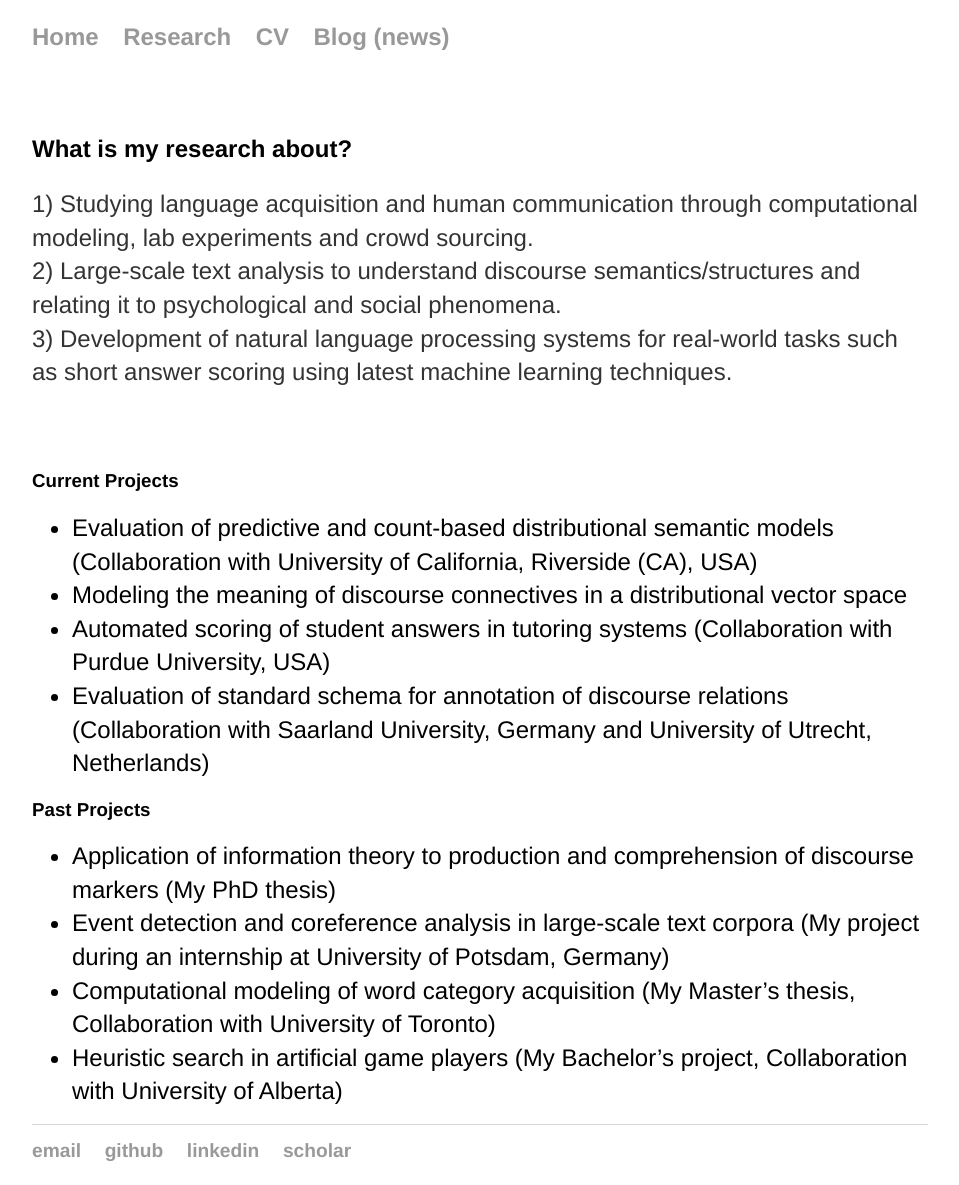
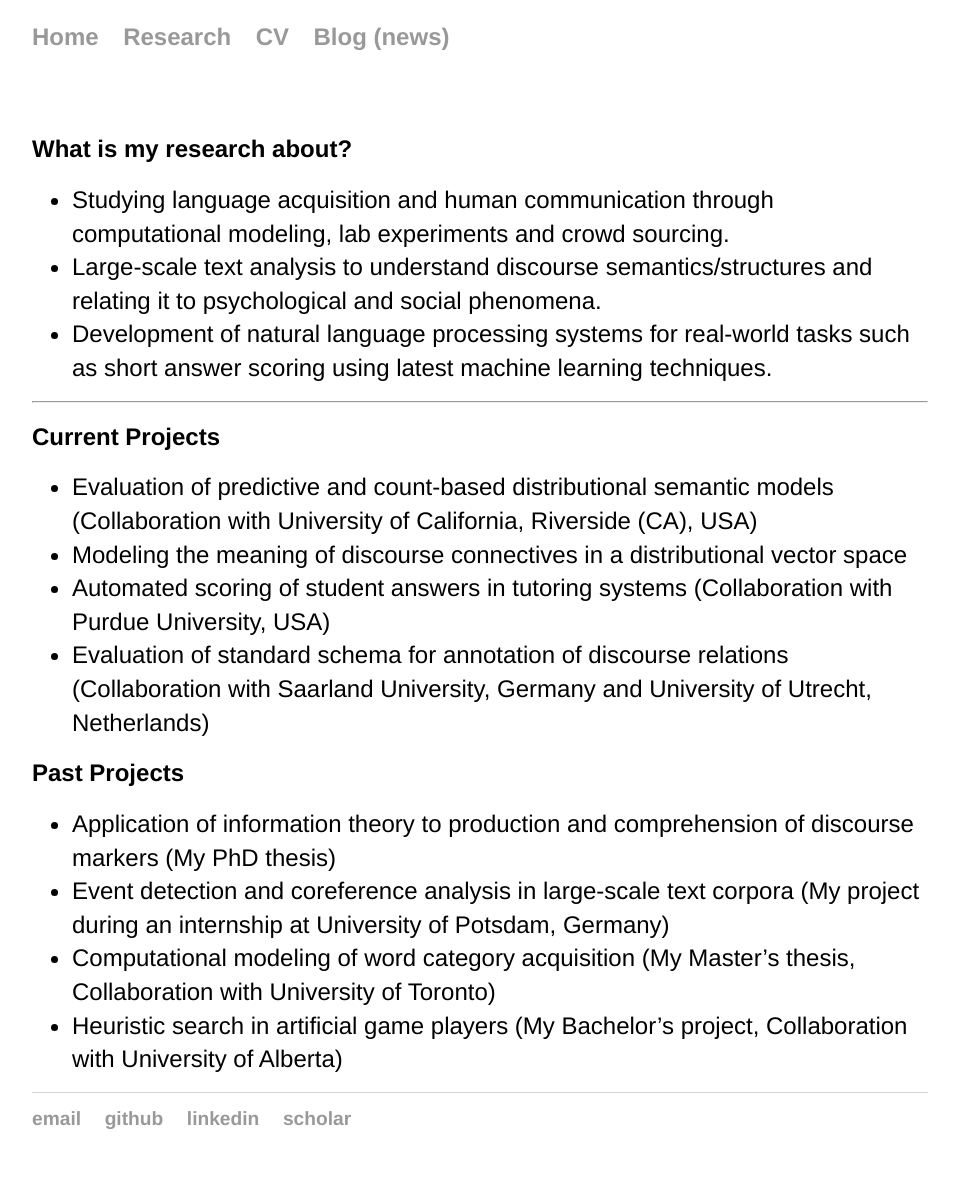
Before and after one commit to FTAsr/ftasr.github.io, a Jekyll site: the page built from research/index.md, in a window 1280 px wide. Shown: the whole page, without its empty margins (160-1119 px from the left). Built offline with Jekyll 4.4.1, drawn with Linux system fonts in a browser that asks for light colours; after the commit the page ends 1152 px from its top, so only the background shows below that.

Commit message:
font change

```diff
--- a/research/index.md
+++ b/research/index.md
@@ -7,22 +7,20 @@ title: Research
 
 ## What is my research about?
 
-1) Studying language acquisition and human communication through computational modeling, lab experiments and crowd sourcing.<br>
-2) Large-scale text analysis to understand discourse semantics/structures and relating it to psychological and social phenomena.<br>
-3) Development of natural language processing systems for real-world tasks such as short answer scoring using latest machine learning techniques.<br>
+- Studying language acquisition and human communication through computational modeling, lab experiments and crowd sourcing.<br>
+- Large-scale text analysis to understand discourse semantics/structures and relating it to psychological and social phenomena.<br>
+- Development of natural language processing systems for real-world tasks such as short answer scoring using latest machine learning techniques.<br>
 
+ ------
 
-&nbsp;
-&nbsp;
-
-### Current Projects
+## Current Projects
 
 - Evaluation of predictive and count-based distributional semantic models (Collaboration with University of California, Riverside (CA), USA)
 - Modeling the meaning of discourse connectives in a distributional vector space
 - Automated scoring of student answers in tutoring systems (Collaboration with Purdue University, USA)
 - Evaluation of standard schema for annotation of discourse relations (Collaboration with Saarland University, Germany and University of Utrecht, Netherlands)
 
-### Past Projects
+## Past Projects
 - Application of information theory to production and comprehension of discourse markers (My PhD thesis)
 - Event detection and coreference analysis in large-scale text corpora (My project during an internship at University of Potsdam, Germany)
 - Computational modeling of word category acquisition (My Master's thesis, Collaboration with University of Toronto)
```
Also changed, not shown: _posts/2016-01-03-CollaborativeWork.md (+5 -5 lines), index.md (+4 -5 lines).
